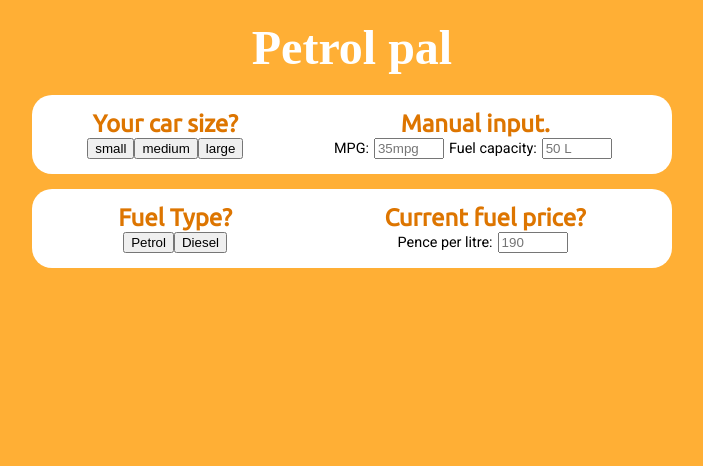
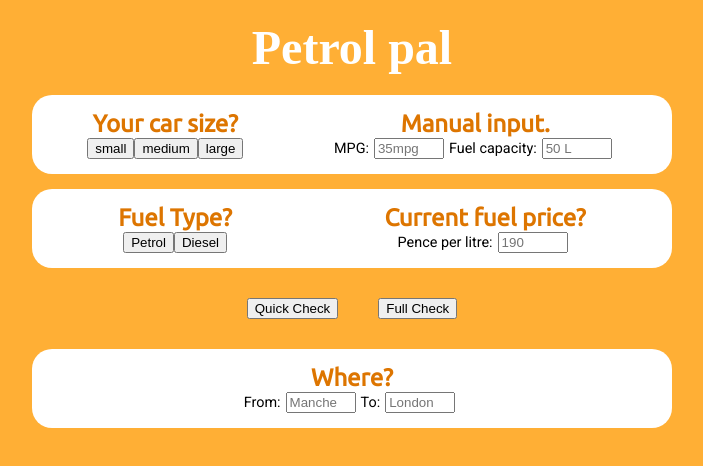
Before and after one commit to johnw-north/petrol-pal, a JavaScript app: page / in a window 1280 px wide. Shown: the top 466 px of the page, without its empty margins (288-991 px from the left). Built offline with nearby package versions, Linux system fonts and the light colour scheme; the HTML template or start-up script is replaced by a standard one; a web font is replaced by a local one.

Commit message:
add tem switch and location

```diff
--- a/src/App.js
+++ b/src/App.js
@@ -1,5 +1,7 @@
 import Car from "./components/Car";
 import Fuel from "./components/Fuel";
+import Location from "./components/Location";
+import Switch from "./components/Switch";
 
 function App() {
   return (
@@ -12,6 +14,8 @@ function App() {
       <main>
         <Car />
         <Fuel />
+        <Switch />
+        <Location />
       </main>
     </div>
   );
--- a/src/components/Fuel.js
+++ b/src/components/Fuel.js
@@ -3,6 +3,7 @@
 function Fuel() {
     return (
       <div className="fuel">
+
         <div className="fuel__type">
           <h1 className="type__title">Fuel Type?</h1>
           <div className="type__btns">
@@ -18,6 +19,7 @@ function Fuel() {
             <input type="number" placeholder="190"/>
           </div>
         </div>
+
       </div>
     );
   }
--- /dev/null
+++ b/src/components/Location.js
@@ -0,0 +1,21 @@
+
+
+function Location() {
+    return (
+      <div className="location">
+
+        <div className="car__manual">
+          <h1 className="manual__title">Where?</h1>
+          <div className="manual__input">
+            <h2>From:</h2>
+            <input type="number" placeholder="Manchester"/>
+            <h2>To:</h2>
+            <input type="number" placeholder="London" />
+          </div>
+        </div>
+
+      </div>
+    );
+  }
+
+  export default Location;
--- /dev/null
+++ b/src/components/Switch.js
@@ -0,0 +1,12 @@
+
+
+function Switch() {
+  return (
+    <div className="switch">
+      <button className="btn__quick">Quick Check</button>
+      <button className="btn__full">Full Check</button>
+    </div>
+  );
+}
+
+export default Switch;
--- a/src/index.css
+++ b/src/index.css
@@ -116,3 +116,25 @@ p {
   margin: 0 5px;
   width: 70px;
 }
+
+.location {
+  background-color: white;
+  border-radius: 20px;
+  padding: 15px 10px;
+  display: flex;
+  justify-content: space-around;
+  align-items: center;
+  margin-bottom: 15px;
+}
+
+.switch {
+  padding: 15px 10px;
+  display: flex;
+  justify-content: center;
+  align-items: center;
+  margin-bottom: 15px;
+}
+
+.switch * {
+  margin: 0 20px;
+}
```
Lines whose indentation alone changed are shown as unchanged.
